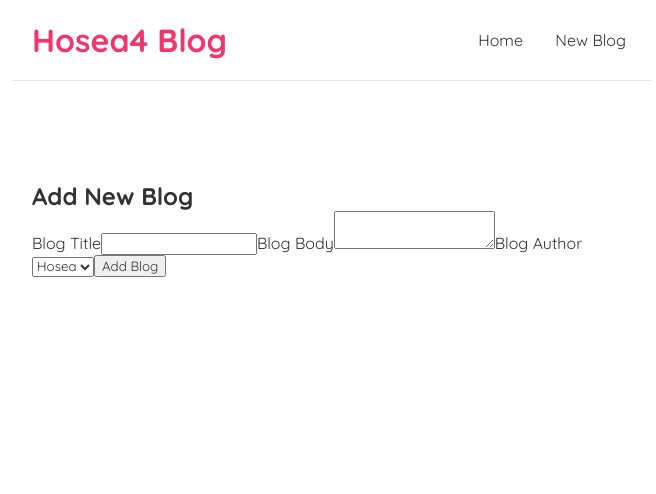
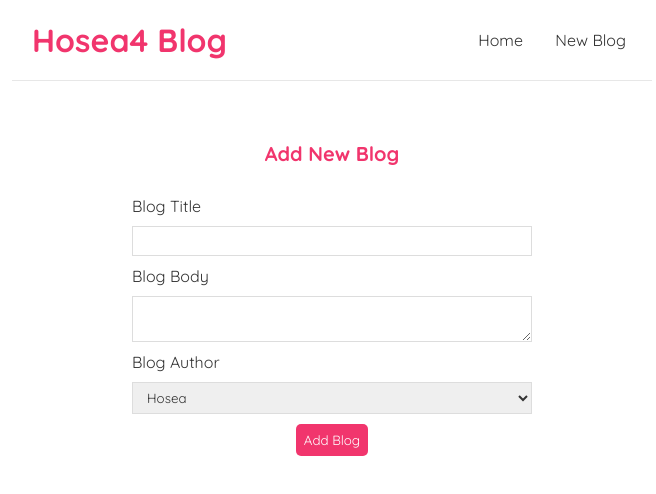
Before and after one commit to hillaryhosea/Hosea4-Blog-, a React (Create React App) app: page /creat in a window 1280 px wide. Shown: the top 494 px of the page, without its empty margins (308-964 px from the left). Built offline with nearby package versions, Linux system fonts and the light colour scheme.

Commit message:
submit event

```diff
--- a/src/BlogDetails.jsx
+++ b/src/BlogDetails.jsx
@@ -1,13 +1,23 @@
-import { useParams } from "react-router-dom";
+import { useNavigate, useParams } from "react-router-dom";
 import useFetch from "./useFetch";
 
 const BlogDetails = () => {
   const { id } = useParams();
+  const navigate = useNavigate();
   const {
     datas: blog,
     loading,
     error,
   } = useFetch("http://localhost:8000/blogs/" + id);
+
+  function handleDelete (){
+    fetch('http://localhost:8000/blogs/' + blog.id, {
+        method:'DELETE'
+    })
+    .then(()=>{
+        navigate("/")
+    })
+  }
 
   return (
     <div className="blog-details content">
@@ -18,6 +28,7 @@ const BlogDetails = () => {
           <h2>{blog.title}</h2>
           <p>Written by {blog.author}</p>
           <div>{blog.body}</div>
+          <button onClick={handleDelete}>Delete</button>
         </article>
       )}
     </div>
--- a/src/BlogList.jsx
+++ b/src/BlogList.jsx
@@ -1,7 +1,7 @@
 import React from 'react'
 import { Link } from 'react-router-dom';
 
-function BlogList({blogs, title, handleDelete}) {
+function BlogList({blogs, title}) {
   return (
     <div className='blog-list'>
     <h2>{title}</h2>
@@ -11,7 +11,6 @@ function BlogList({blogs, title, handleDelete}) {
                <Link to={`/blogs/${blog.id}`}>
                <h2>{ blog.title}</h2>
                 <p>{blog.author}</p>
-                <button onClick={handleDelete(blog.id)}> Delete Blog</button>
                </Link>
             </div>
         ))
--- a/src/index.css
+++ b/src/index.css
@@ -83,3 +83,54 @@
 {
   margin: 20px 0;
 }
+.blog-details button
+{
+  color: #fff;
+  background-color: #f1356d;
+  padding: 6px ;
+  cursor: pointer;
+  border-radius: 5px;
+  border: 0;
+}
+
+/* form style */
+
+.creat
+{
+  text-align: center;
+  margin: 0 auto;
+  max-width: 400px;
+}
+
+.creat label
+{
+  text-align: left;
+  display: block;
+}
+
+.creat h2
+{
+  font-size: 20px;
+  color: #f1356d;
+  margin-bottom: 30px;
+}
+
+.creat input, .creat textarea, .creat select
+{
+  width: 100%;
+  padding: 6px 10px;
+  margin: 10px 0;
+  border: 1px solid #ddd;
+  box-sizing: border-box;
+  display: block;
+}
+
+.creat button
+{
+  background-color: #f1356d;
+  color: #fff;
+  border: 0;
+  padding: 8px;
+  border-radius:5px;
+  cursor: pointer;
+}
```
Also changed, not shown: Data/db.json (+2 -2 lines).
